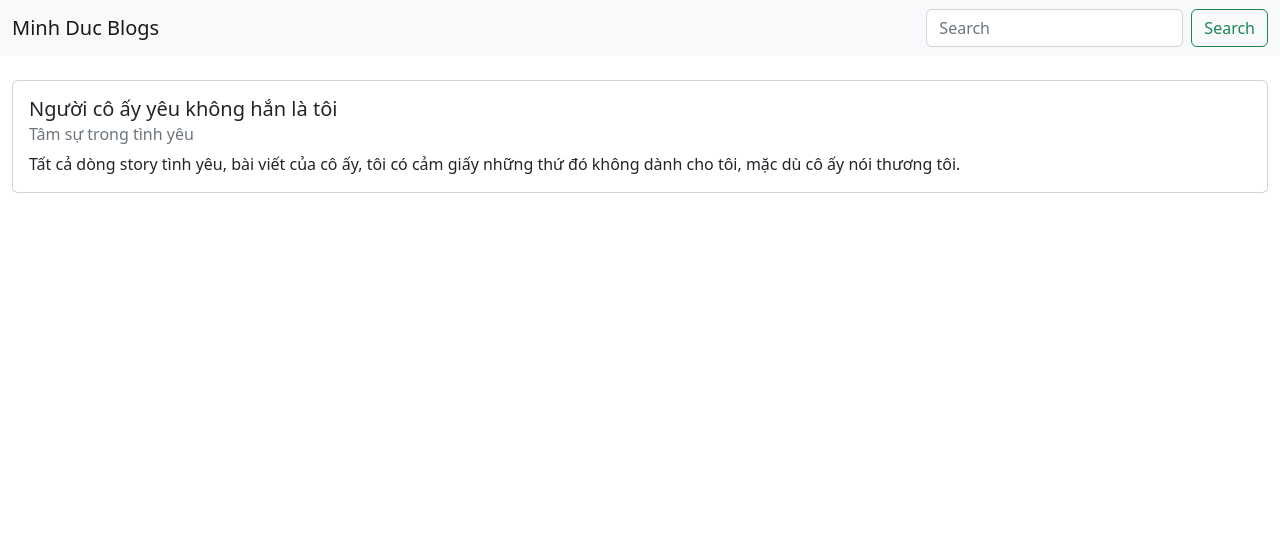
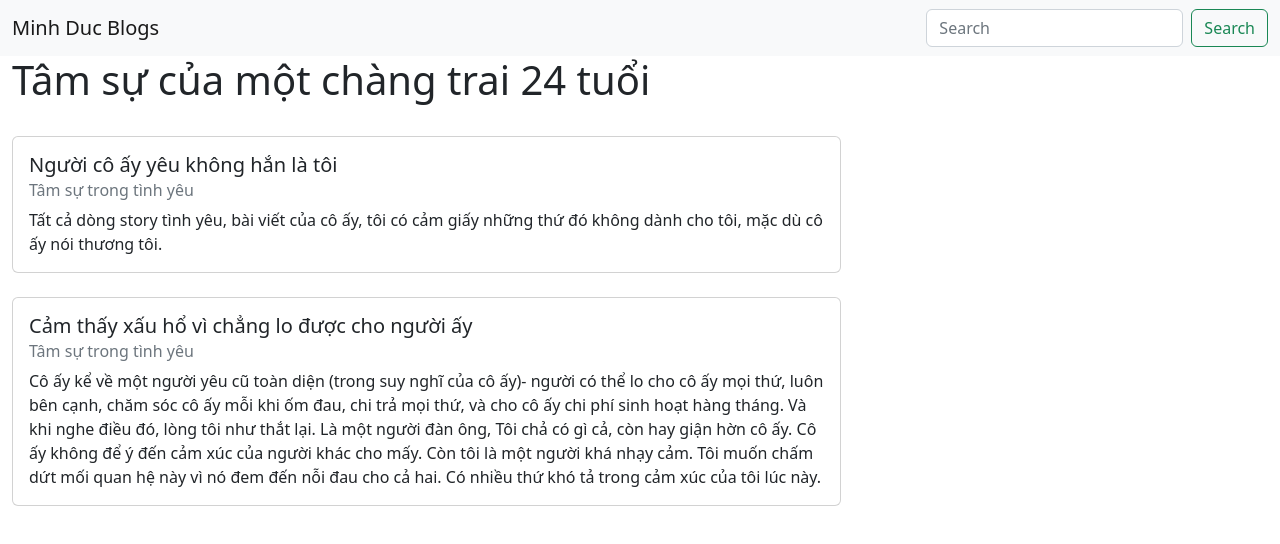
Before and after one commit to minhduc8a2/blogs, a plain HTML site: page index.html in a window 1280 px wide. Drawn offline with nearby package versions, Linux system fonts and the light colour scheme.

Commit message:
second update

```diff
--- a/index.html
+++ b/index.html
@@ -45,10 +45,12 @@
           </div>
         </div>
     </nav>
-    <div class="container-fluid mt-4">
+
+    <div class="container-fluid">
+        <h1>Tâm sự của một chàng trai 24 tuổi</h1>
         <div class="row justify-content-lg-start">
-            <div class="col-12">
-                <div class="card" >
+            <div class="col-8">
+                <div class="card  mt-4" >
                     <div class="card-body">
                         <h5 class="card-title">Người cô ấy yêu không hắn là tôi</h5>
                         <h6 class="card-subtitle mb-2 text-muted">Tâm sự trong tình yêu</h6>
@@ -58,7 +60,21 @@
                         <!-- <a href="#" class="card-link">Card link</a>
                         <a href="#" class="card-link">Another link</a> -->
                     </div>
+                </div>
+                <div class="card mt-4" >
+                  <div class="card-body">
+                      <h5 class="card-title">Cảm thấy xấu hổ vì chẳng lo được cho người ấy</h5>
+                      <h6 class="card-subtitle mb-2 text-muted">Tâm sự trong tình yêu</h6>
+                      <p class="card-text">
+                        Cô ấy kể về một người yêu cũ toàn diện (trong suy nghĩ của cô ấy)- người có thể lo cho cô ấy mọi thứ, luôn bên cạnh,
+                        chăm sóc cô ấy mỗi khi ốm đau, chi trả mọi thứ, và cho cô ấy chi phí sinh hoạt hàng tháng. Và khi nghe điều đó, lòng tôi
+                        như thắt lại. Là một người đàn ông, Tôi chả có gì cả, còn hay giận hờn cô ấy. Cô ấy không để ý đến cảm xúc của người khác cho mấy. Còn tôi là một người khá nhạy cảm.
+                        Tôi muốn chấm dứt mối quan hệ này vì nó đem đến nỗi đau cho cả hai. Có nhiều thứ khó tả trong cảm xúc của tôi lúc này.
+                      </p>
+                      <!-- <a href="#" class="card-link">Card link</a>
+                      <a href="#" class="card-link">Another link</a> -->
                   </div>
+              </div>
             </div>
         </div>
     </div>
```
